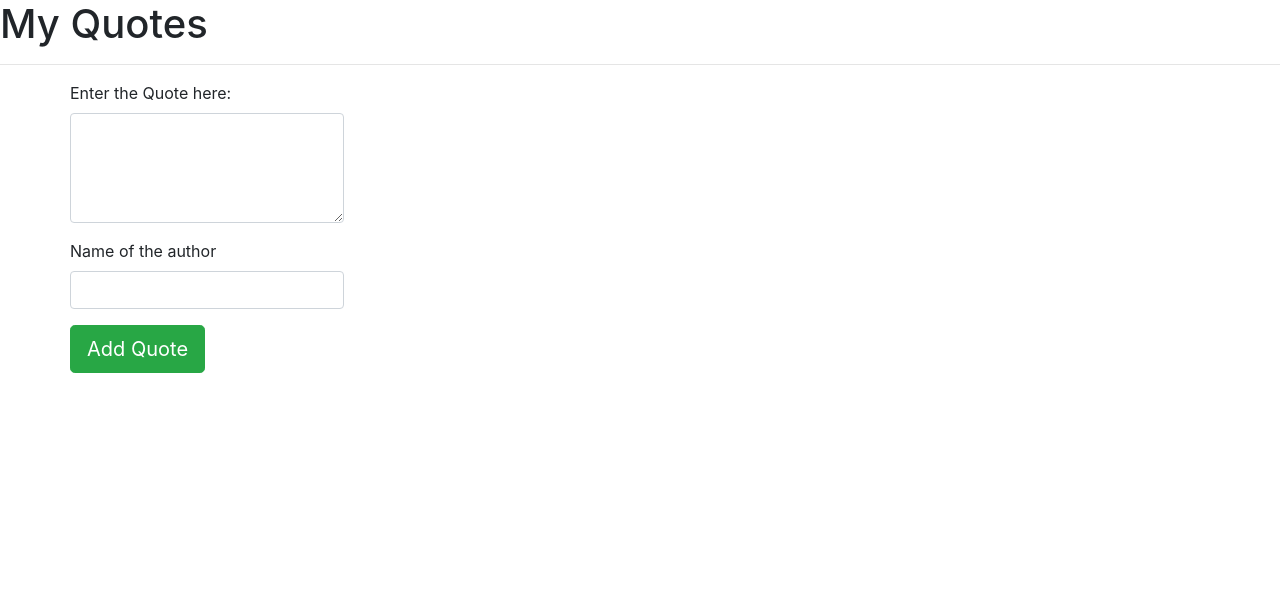
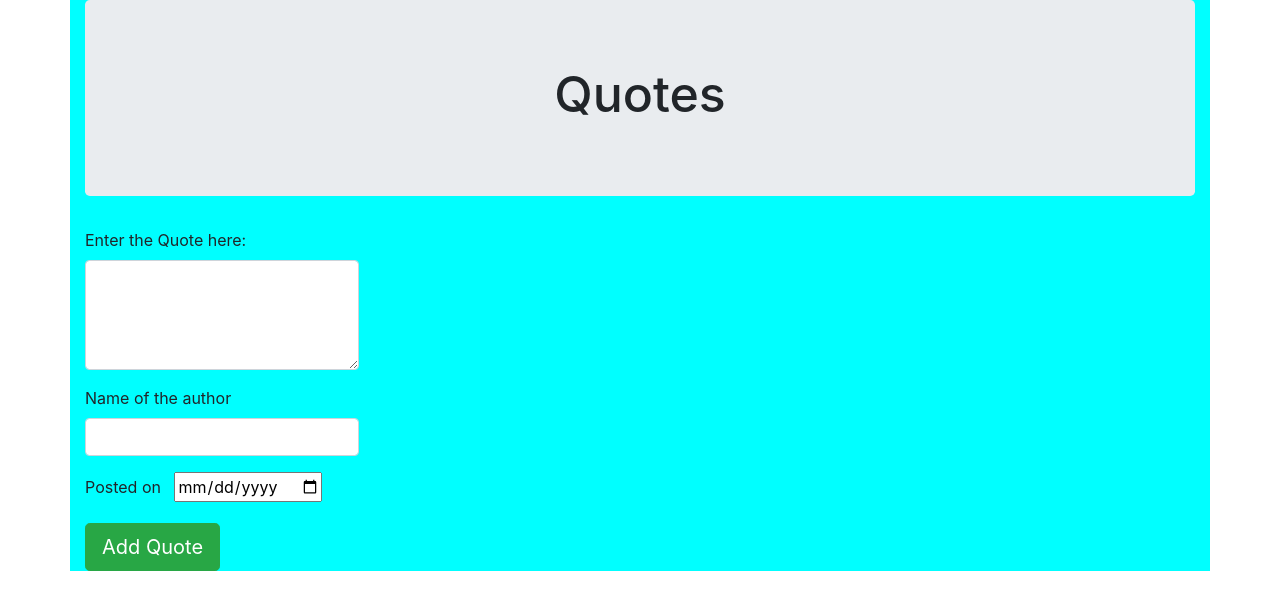
Before and after one commit to kayitesijackie/Quotes, an Angular app: page / in a window 1280 px wide. Shown: the top 610 px of the page. Built offline with nearby package versions, Linux system fonts and the light colour scheme.

Commit message:
add changes

```diff
--- a/src/app/app.component.html
+++ b/src/app/app.component.html
@@ -4,4 +4,4 @@
 <ul>
   <li *ngFor='let quote of quotes'>{{quote.name}}</li>
 </ul>
-<p *ngIf='goals.length > 10'>You have too many quotes</p>
+<p *ngIf='quotes.length > 10'>You have too many quotes</p>
--- a/src/app/quote-details/quote-details.component.html
+++ b/src/app/quote-details/quote-details.component.html
@@ -1,4 +1,4 @@
-<p class="details">Said by <em>{{quote.description}}</em></p>
+<p class="details">Said by <strong><em>{{quote.description}}</em></strong></p>
 
 <button (click)='quoteUpVote(true)' >Up votes</button>
 <button (click)='quoteDownVote(true)' style="margin-left:5px">Down vote</button>
--- a/src/app/quote-form/quote-form.component.html
+++ b/src/app/quote-form/quote-form.component.html
@@ -1,5 +1,6 @@
+<div class="container">
+    <div class="row">
         <div class="container-fluid">
-    <div class="row">
             <form (ngSubmit)='submitQuote()' #quoteForm='ngForm'>
 
                 <div class="form-group">
@@ -17,7 +18,16 @@
                         <p> Name of the author is Required</p>
                     </div>
                 </div>
+                <div class="form-group">
+                        <label for="complete">Posted on </label>&nbsp;&nbsp;
+                        <input type='date' id="complete" [(ngModel)]="newQuote.completeDate" name="completeDate" #completeDate="ngModel" required >
+                        <div [hidden]="completeDate.valid || completeDate.pristine" class="alert alert-danger">
+                            <p> Posting Date is Required</p>
+
+                        </div>
+                    </div>
                 <button type="submit" class="btn btn-success btn-lg">Add Quote</button>
             </form>
         </div>
     </div>
+</div>
--- a/src/app/quote-form/quote-form.component.ts
+++ b/src/app/quote-form/quote-form.component.ts
@@ -6,11 +6,11 @@ import {Quote} from '../quote';
   styleUrls: ['./quote-form.component.css']
 })
 export class QuoteFormComponent implements OnInit {
-  newQuote= new Quote(0,"","",0,0);
+  newQuote= new Quote(0,"","",0,0, new Date());
     @Output() addQuote=new EventEmitter<Quote>();
 submitQuote(){
     this.addQuote.emit(this.newQuote);
-    this.newQuote= new Quote(0,"","",0,0);
+    this.newQuote= new Quote(0,"","",0,0, new Date());
  }
    constructor() { }
    ngOnInit() {
--- a/src/app/quote.ts
+++ b/src/app/quote.ts
@@ -1,7 +1,7 @@
 export class Quote {
 
     public showName:boolean;
-    constructor(public id:number, public name:string, public author:string, public upvotes:number, public downvotes:number){
+    constructor(public id:number, public name:string, public author:string, public upvotes:number, public downvotes:number, public notedDate:Date){
       this.showName=false;
     }
 
--- a/src/app/quote/quote.component.html
+++ b/src/app/quote/quote.component.html
@@ -1,16 +1,20 @@
-<h1>My Quotes</h1>
-<hr>
-<div class="container">
+<div class="container" style="background-color:aqua">
+    <div class="jumbotron">
+        <h1 style="text-align:center; font-size: 50px">Quotes</h1>
+    </div>
+    <div class="row">
+        <app-quote-form (addQuote)="addNewQuote($event)"></app-quote-form>
+    </div>
+    <ul>
+        <div *ngFor="let quote of quotes;let i=index" class="items">
 
-    <div class="row">
-            <app-quote-form (addQuote)="addNewQuote($event)"></app-quote-form>
-    </div>
-    <div *ngFor='let quote of quotes;let i = index'>
-        <li id="{{i}}" appStrikethrough>{{quote.name}}</li>
-        <button class="btn btn-primary" (click)='toggleDetails(i)'>Toogle Details</button>
-        <div class="row" *ngIf="quote.showName">
-            <app-quote-details [quote]='quote' (isComplete)= 'deleteQuote($event,i)'></app-quote-details>
+            <button (click)='toggleDetails(i)' class="btn btn-info btn-xs">Toggle Details<i class="fa fa-sort"></i></button>&nbsp;
+            <button (click)='upvote(i)' class="btn btn-primary btn-xs"><i class="fa fa-thumbs-o-up"></i>{{quote.upvotes}}</button>&nbsp;&nbsp;
+            <button (click)='downvote(i)' class="btn btn-danger btn-xs"><i class="fa fa-thumbs-o-down"></i>{{quote.downvotes}}</button>
+            <li id="{{i}}" appStrikethrough>"{{quote.name}}" <em><strong>Posted {{quote.notedDate|dateCount}} day(s) ago.</strong></em></li>
+            <app-quote-details *ngIf="quote.showName" [quote]='quote' (isComplete)='deleteQuote($event,i)'></app-quote-details>
         </div>
-    </div>
+    </ul>
 </div>
+
 <p *ngIf='quotes.length > 10'>You have too many quotes</p>
--- a/src/app/quote/quote.component.ts
+++ b/src/app/quote/quote.component.ts
@@ -11,10 +11,10 @@ export class QuoteComponent implements OnInit {
   toggleDetails(index){
     this.quotes[index].showName=!this.quotes[index].showName;
   }
-  upvote(index){
+  upvotes(index){
     this.quotes[index].upvotes++;
   }
-  downvote(index){
+  downvotes(index){
     this.quotes[index].downvotes++;
   }
   deleteQuote(isComplete,index){
```
Also changed, not shown: src/styles.css (line endings or trailing spaces), 1 other file (tests, documents, lock files or other folders). Lines whose indentation alone changed are shown as unchanged.
